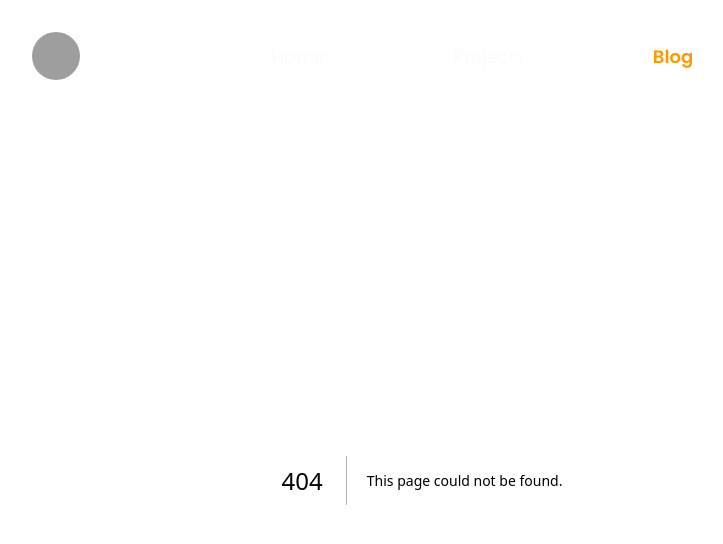
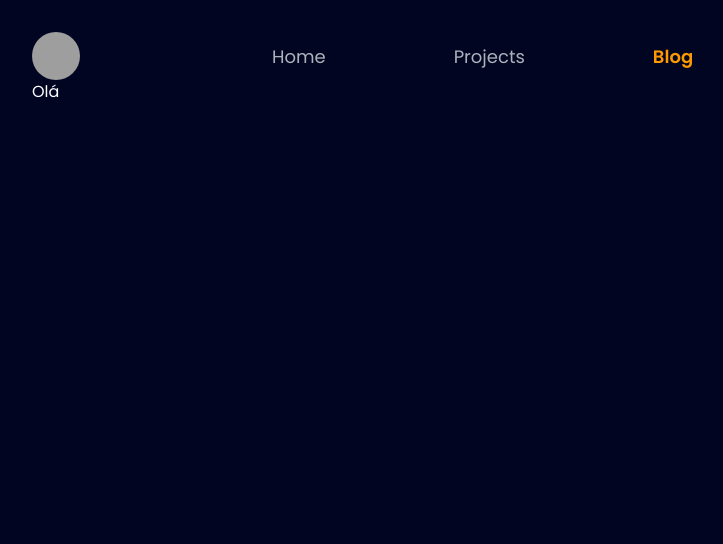
Before and after one commit to jovemdan/danilo-menezes, a Next.js app: page /blog/artigo in a window 1280 px wide. Before the commit this address had no page. Shown: the top 544 px of the page, without its empty margins (218-941 px from the left). Built offline with nearby package versions, Linux system fonts and the light colour scheme; grey boxes are pictures that could not be loaded.

Commit message:
feat: Created page BlogDetails

```diff
--- /dev/null
+++ b/src/pages/blog/[slug].tsx
@@ -0,0 +1,7 @@
+import { Text } from '@chakra-ui/react'
+
+export default function BlogDetails() {
+  return (
+    <><Text color='white'>Olá</Text></>
+  )
+}
```
